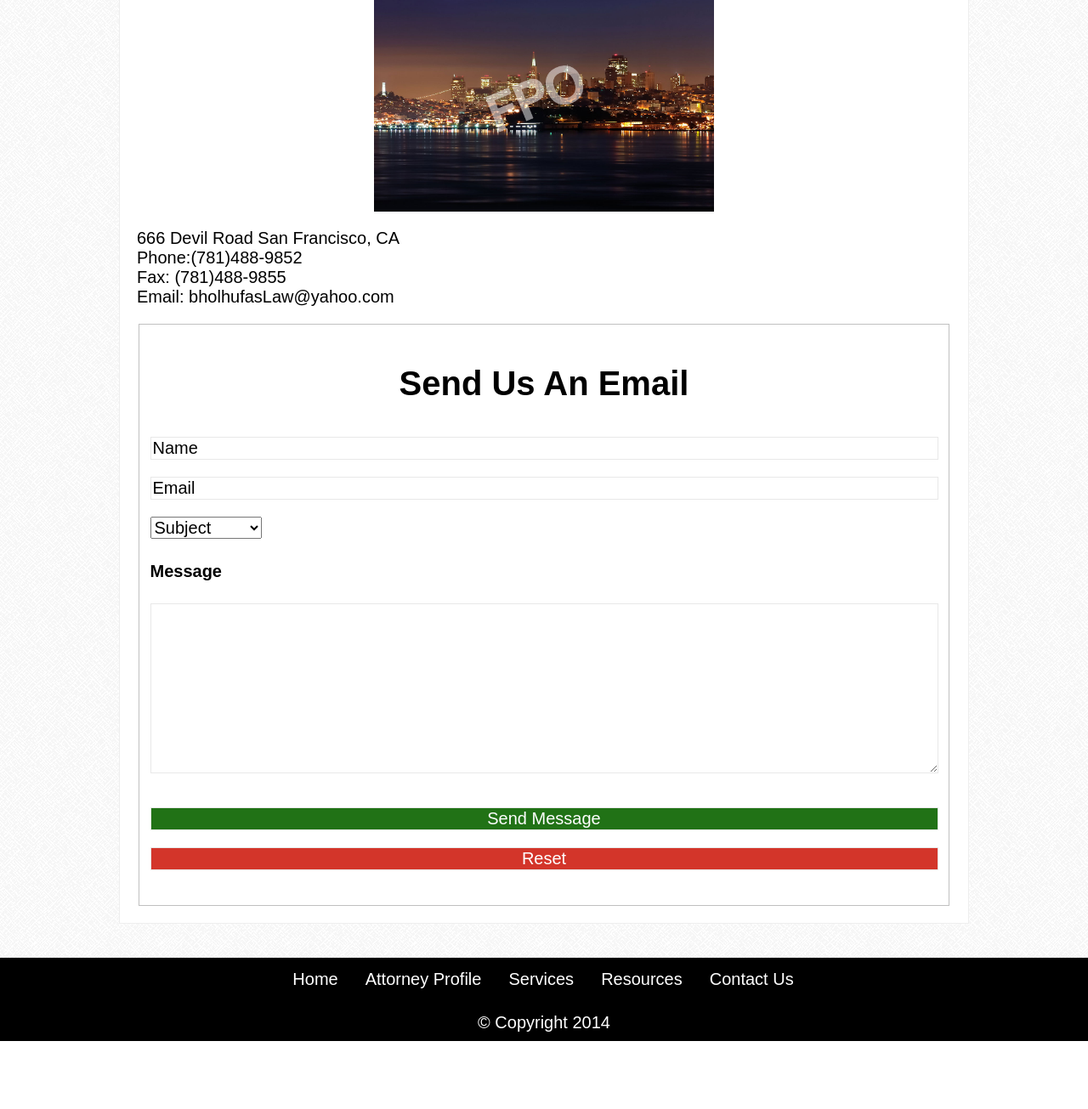
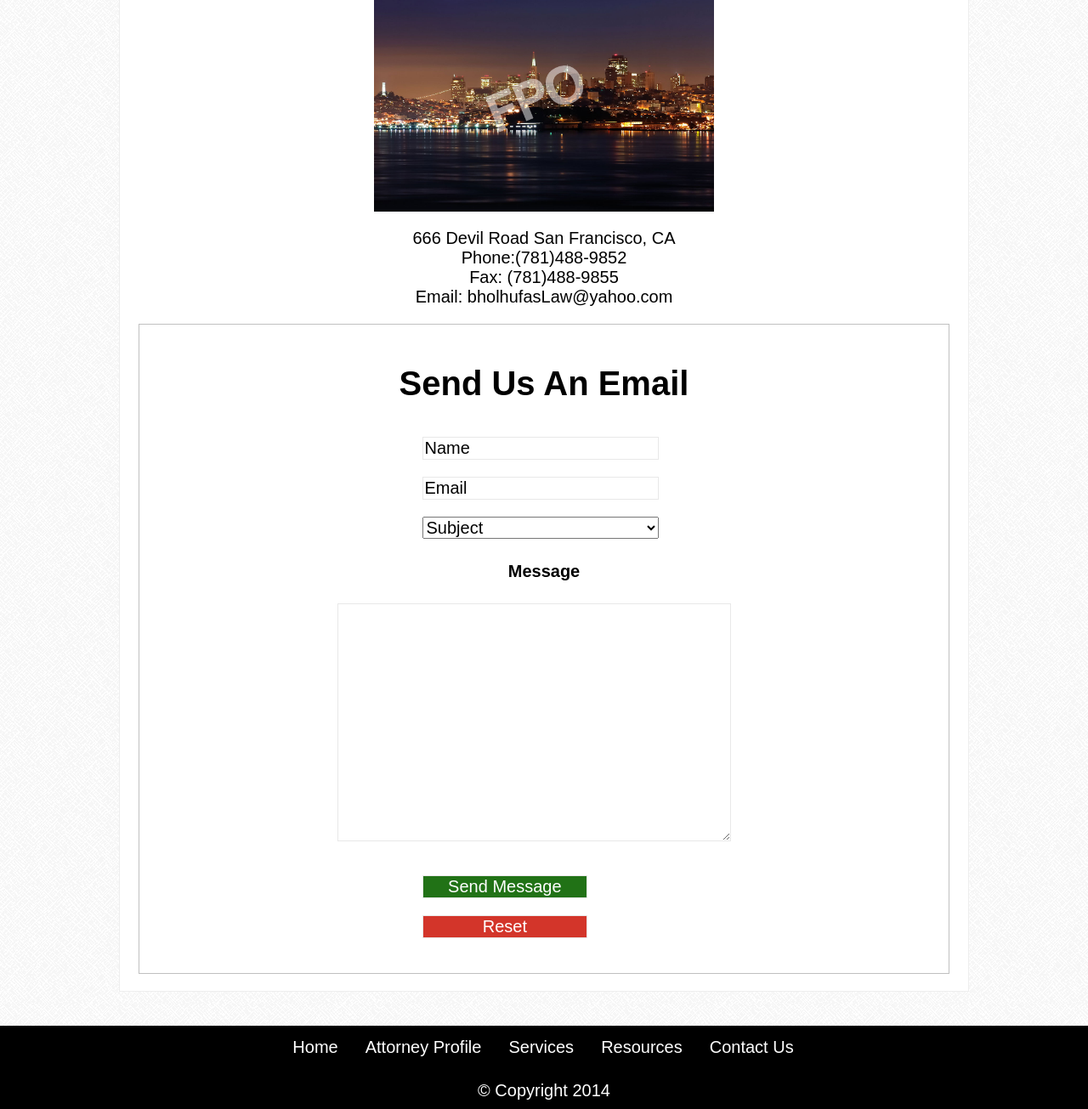
Before and after one commit to mv2sa/bolhufasLaw, a PHP site: page /contactUs.html in a window 1280 px wide. Shown: the part 348-1653 px from the top of the page at 85% size. Before the commit the page ends 1573 px from the top, so only its background shows below. Run offline with PHP 8.4, Linux system fonts and the light colour scheme; some libraries are stand-ins or nearby versions; some web fonts are replaced.

Commit message:
Made changes to contact page

```diff
--- a/contactUs.html
+++ b/contactUs.html
@@ -90,7 +90,7 @@
                     <div class="cu-form">
                         <h3>Where To Find Us:</h3>
                         <img class="ap-headingImg" src="img/heading3.jpg" alt="San Francisco">
-                    <p>
+                    <p id="cu-formAddress">
                         666 Devil Road
                         San Francisco, CA <br>
                         Phone:(781)488-9852 <br>
@@ -103,7 +103,7 @@
                                 <h3>Send Us An Email</h3>
                                 <input type="action" name="name" value="Name"/>
                                 <input type="text" name="email" value="Email" size="30"/>
-                                <select name="dropdown">
+                                <select name="dropdown" id="cu-formDrop">
                                     <option value="pick">Subject</option>
                                     <option value="case">Case Status</option>
                                     <option value="help">Help</option>
--- a/css/main.css
+++ b/css/main.css
@@ -666,57 +666,35 @@ main {
         margin-right: auto;
     }
 
-
     /* Contact Us Page */
-   #send {
-    color: #fff;
-    width: 135px;
-    height: 50px;
-    border: 1px solid #e8e8e8;
-    border-radius: 5px;
-    margin-left: 50px;
-    padding: 0;
-    background: #217216;
-    display: inline-block;
-    text-align: center;
-    }
-    #reset {
-        color: #fff;
-        width: 135px;
-        height: 50px;
-        border: 1px solid #e8e8e8;
-        border-radius: 5px;
-        margin-left: 50px;
-        padding: 0;
-        background: #D3352A;
-        display: inline-block;
-        text-align: center;
-    }
-    .form textarea {
-        width: 768px;
-        height: 170px;
-        padding: 12px 20px 0px 20px;
-        margin: 0 0 20px 0;
-        background: #fff;
-        color: #000;
-        border: 1px solid #e8e8e8;
-    }
-    .form input {
-        width: 260px;
-        height: 35px;
-        padding: 5px 20px 0px 20px;
-        margin: 0 0 20px 0;
-        background: #fff;
-        font-size: 16px;
-        color: #000;
-        text-align: left;
-        border: 1px solid #e8e8e8;
-        display: block;
-    }
     .form h3 {
         text-align: center;
     }
-
+    #cu-formAddress {
+        text-align: center;
+    }
+    .cu-form input {
+        width: 30%;
+        margin-left: 16em;
+    }
+    #cu-formDrop {
+        width: 30%;
+        margin-left: 16em;
+    }
+    .cu-form textarea {
+        width: 50%;
+        height: 14em;
+        margin-left: 11em;
+    }
+    .cu-emailBtn {
+        display: block;
+        width: 70%;
+        height: 4em;
+        padding: 0 0 5em 0;
+    }
+    .cu-form h4 {
+        text-align: center;
+    }
     /* footer */
     #f-footer {
         position: relative;
```
